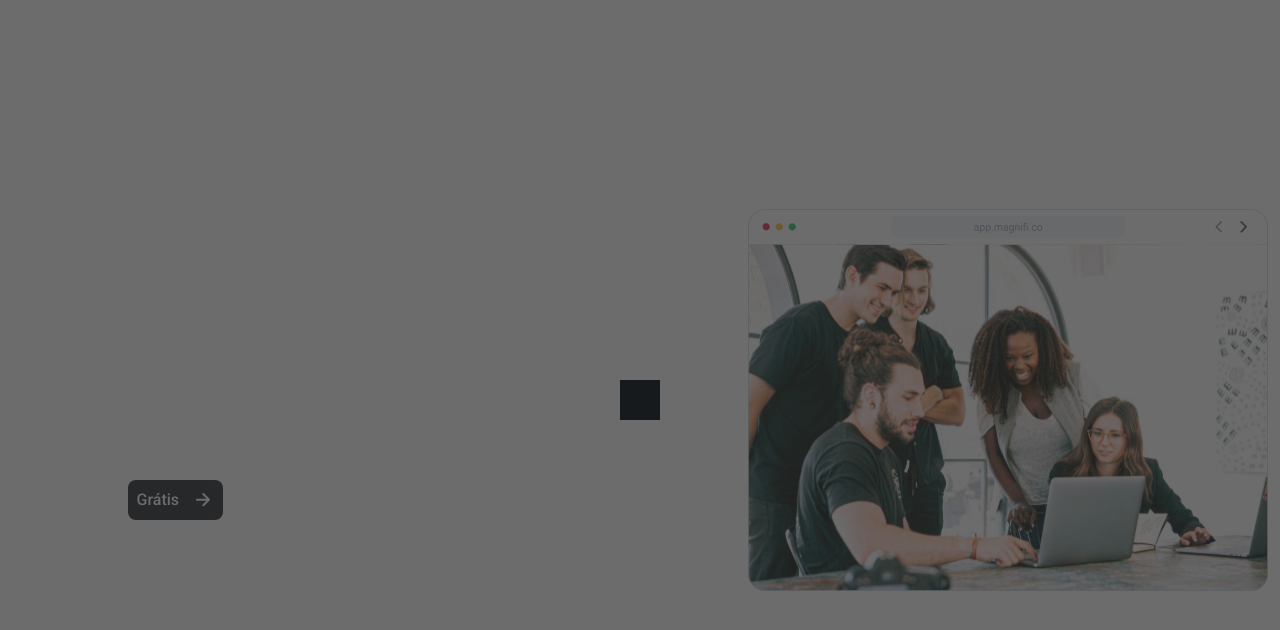
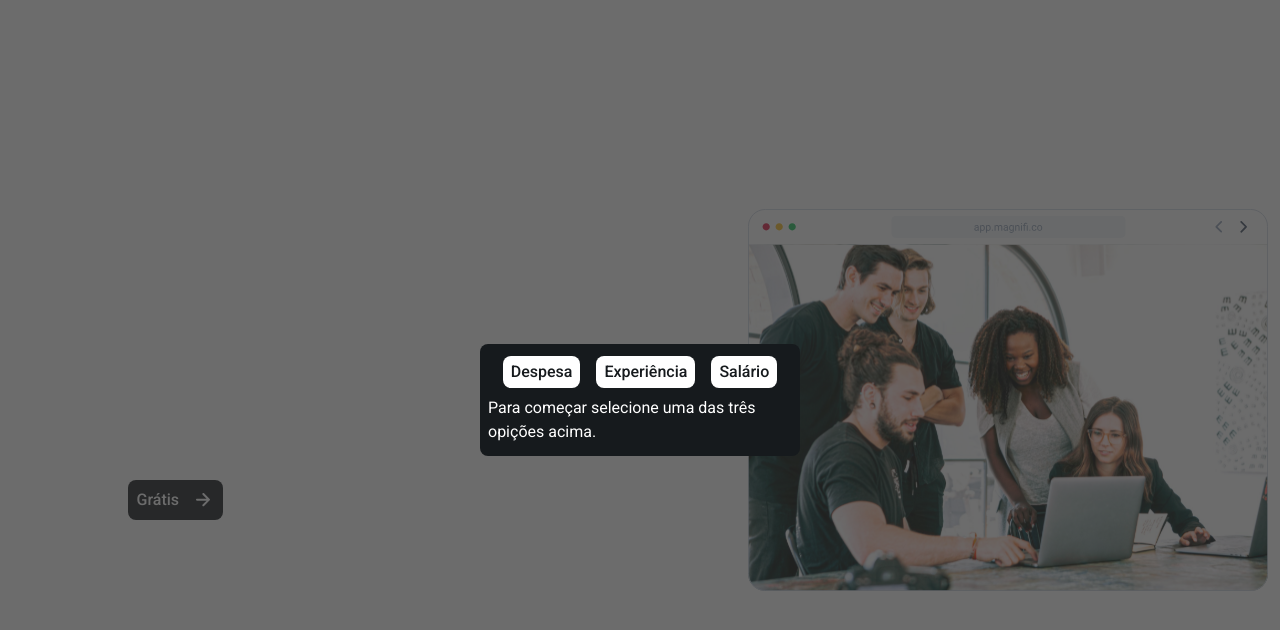
Before and after one commit to lucasdksan/freelix, a Next.js app: page / in a window 1280 px wide. Both pictures are taken after a click on the button "Grátis". Shown: the top 630 px of the page. Built offline with nearby package versions, Linux system fonts and the light colour scheme.

Commit message:
feat: criação do form content

```diff
--- /dev/null
+++ b/src/components/form-content-component.tsx
@@ -0,0 +1,28 @@
+"use client"
+
+import { useState } from "react";
+
+type OptionTab = "expense" | "experience" | "salary";
+
+export function FormContent() {
+    const [optionTab, setOptionTab] = useState<OptionTab | null>(null);
+    const optionForm = {
+        "expense": <div>Despesas</div>,
+        "experience": <div>Experiências</div>,
+        "salary": <div>Salário</div>,
+    }
+
+    return(
+        <div className="flex flex-col gap-2 items-center justify-center">
+            <div className="flex items-center justify-between w-full md:justify-center md:gap-4">
+                <button arial-label="Botão para despesa" className={`flex gap-2 px-2 py-1 rounded-lg cursor-pointer font-roboto not-italic font-medium text-base ${ optionTab === "expense" ? "bg-[#dee2e6] text-btn-background" : "bg-white text-btn-background"}`} onClick={()=> setOptionTab("expense")}>Despesa</button>
+                <button arial-label="Botão para experiência" className={`flex gap-2 px-2 py-1 rounded-lg cursor-pointer font-roboto not-italic font-medium text-base ${ optionTab === "experience" ? "bg-[#dee2e6] text-btn-background" : "bg-white text-btn-background"}`} onClick={()=> setOptionTab("experience")}>Experiência</button>
+                <button arial-label="Botão para salário" className={`flex gap-2 px-2 py-1 rounded-lg cursor-pointer font-roboto not-italic font-medium text-base ${ optionTab === "salary" ? "bg-[#dee2e6] text-btn-background" : "bg-white text-btn-background"}`} onClick={()=> setOptionTab("salary")}>Salário</button>
+            </div>
+            <div className="">
+                { !optionTab && <span className="font-roboto not-italic font-normal text-base text-white">Para começar selecione uma das três opições acima.</span> }
+                { optionTab && optionForm[optionTab] }
+            </div>
+        </div>
+    );
+}
--- a/src/components/form-modal-component.tsx
+++ b/src/components/form-modal-component.tsx
@@ -3,6 +3,7 @@
 import Image from "next/image";
 import { useState } from "react";
 import { createPortal } from "react-dom";
+import { FormContent } from "./form-content-component";
 
 export function FormModal() {
     const [openForm, setOpenForm] = useState(false);
@@ -25,11 +26,9 @@ export function FormModal() {
             </button>
             { openForm && createPortal(
                 <>
-                    <div onClick={handleToggleModal} className="w-screen h-screen flex items-center justify-center absolute top-0 left-0 z-10 bg-modal-background">
-
-                    </div>
-                    <div className="absolute top-1/2 left-1/2 z-30 bg-form-background w-10 h-10 transform -translate-x-1/2 -translate-y-1/2">
-
+                    <div onClick={handleToggleModal} className="w-screen h-screen flex items-center justify-center absolute top-0 left-0 z-10 bg-modal-background" />
+                    <div className="absolute top-1/2 left-1/2 z-30 bg-form-background w-full h-auto max-w-72 md:max-w-80 rounded-lg transform -translate-x-1/2 -translate-y-1/2 px-2 py-3">
+                        <FormContent />
                     </div>
                 </>,
                 document.body
```
